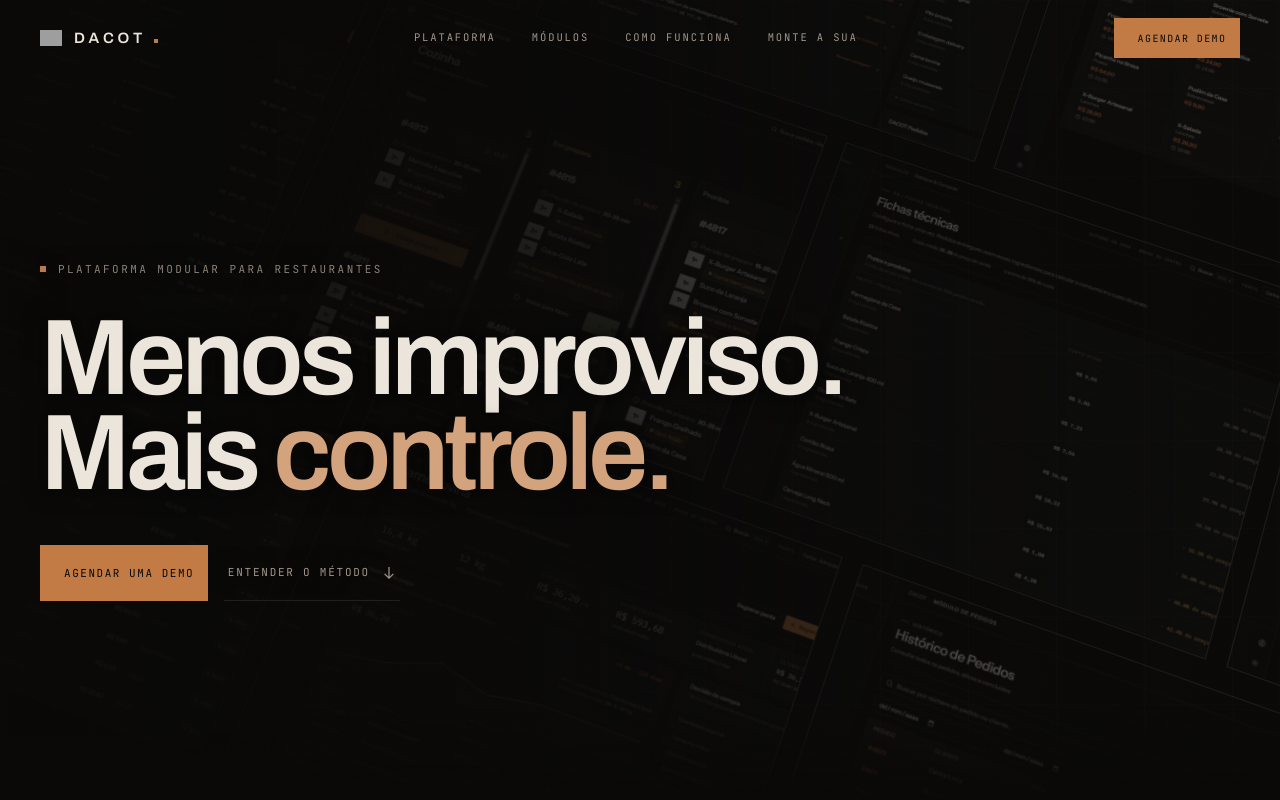
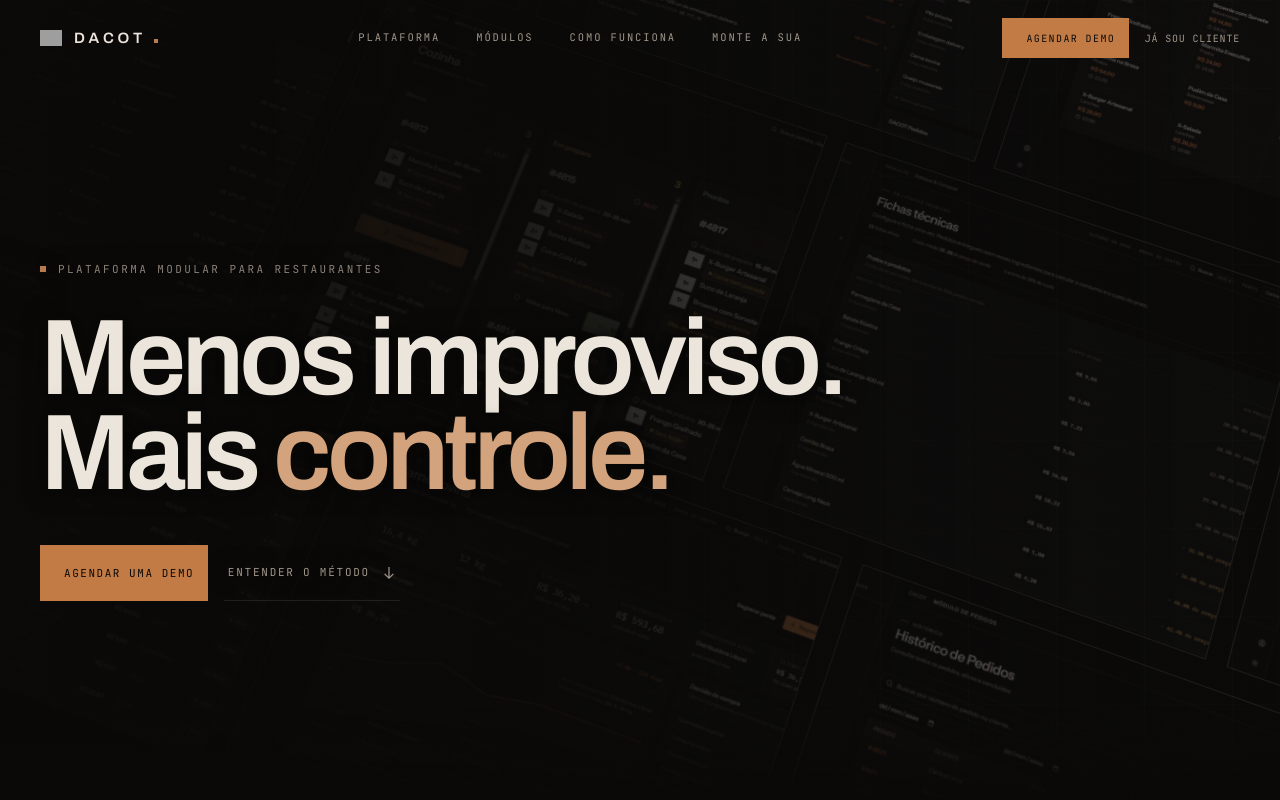
Before and after one commit to 12345juniormen-glitch/DACOT-LANDING, a Next.js app: page / in a window 1280 px wide. Shown: the top 800 px of the page. Built offline with nearby package versions, Linux system fonts and the light colour scheme; grey boxes are pictures that could not be loaded.

Commit message:
feat: add customer Hub link to landing header

```diff
--- a/components/site-header.tsx
+++ b/components/site-header.tsx
@@ -97,12 +97,19 @@ export function SiteHeader() {
             ))}
           </nav>
 
-          <div className="relative z-10 flex items-center gap-4">
+          <div className="relative z-10 flex items-center gap-2 sm:gap-4">
             <div className="hidden md:block">
               <ContactTrigger data-guide-header primary className="!min-h-10 !py-1 !text-[10px]" onClick={() => setOpen(false)}>
                 Agendar demo
               </ContactTrigger>
             </div>
+
+            <a
+              href="https://hub.dacot.com.br"
+              className="inline-flex min-h-10 shrink-0 items-center font-mono text-[10px] uppercase tracking-[0.08em] text-muted transition-colors hover:text-copper focus-visible:outline-2 focus-visible:outline-offset-4 focus-visible:outline-copper"
+            >
+              Já sou cliente
+            </a>
 
             <button
               type="button"
```
